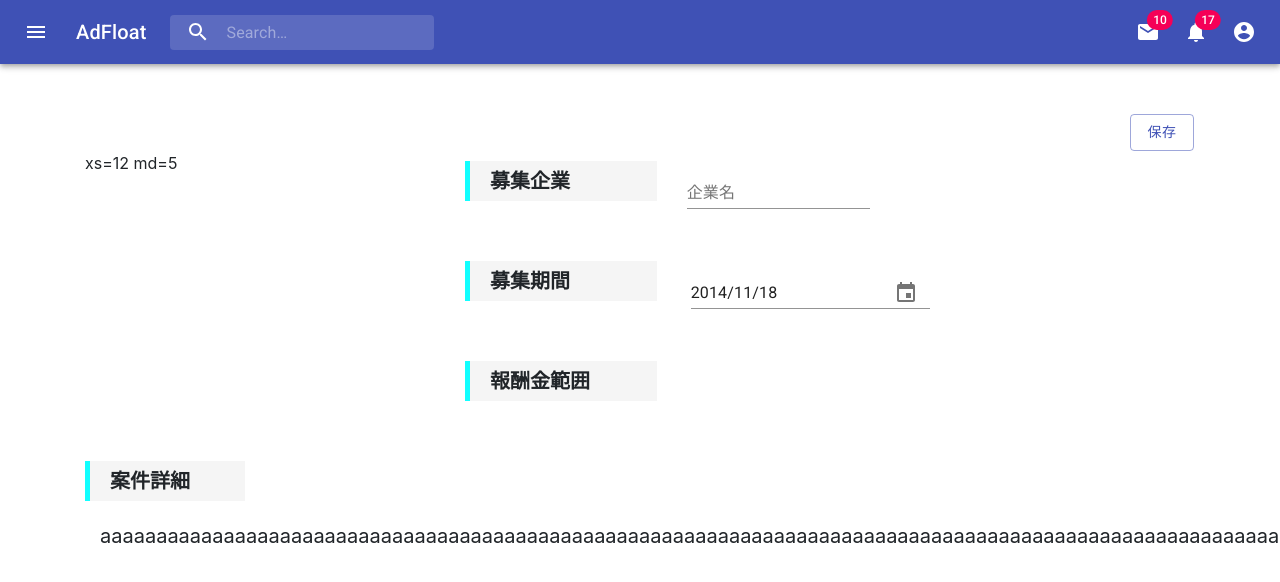
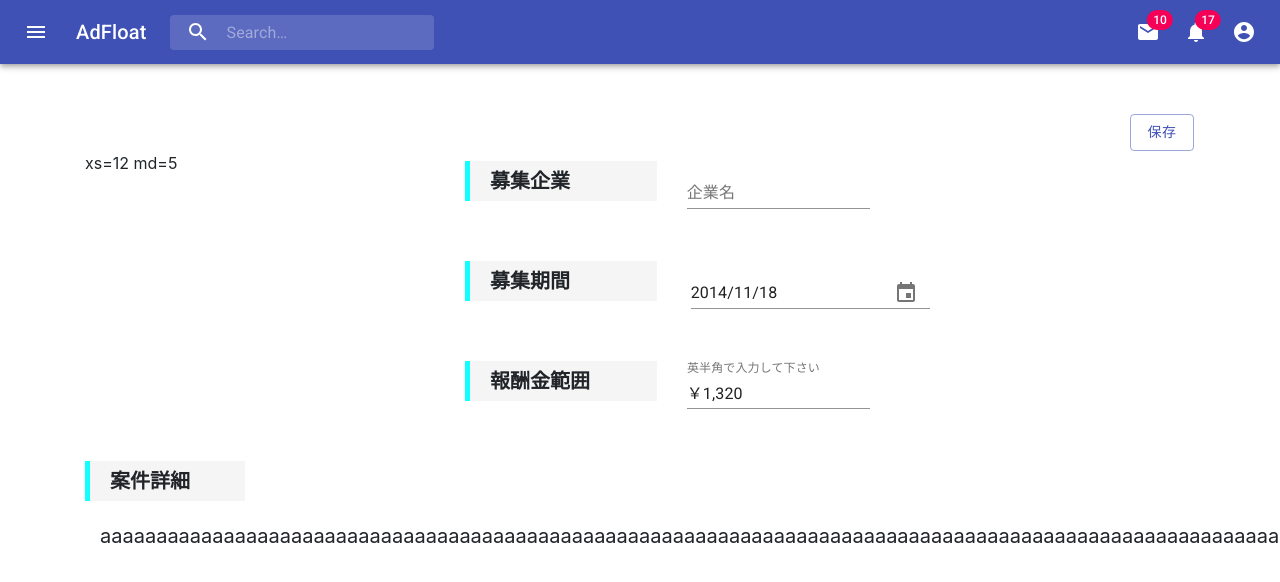
Before and after one commit to awzhak/Ad-float, a React (Create React App) app: page / in a window 1280 px wide. Shown: the top 582 px of the page. Built offline with nearby package versions, Linux system fonts and the light colour scheme.

Commit message:
編集画面進捗80%

```diff
--- a/package.json
+++ b/package.json
@@ -17,6 +17,7 @@
     "react-bootstrap": "^1.0.0-beta.16",
     "react-dom": "^16.12.0",
     "react-icons-kit": "^1.3.1",
+    "react-number-format": "^4.3.1",
     "react-redux": "^7.1.3",
     "react-router-dom": "^5.1.2",
     "react-scripts": "3.2.0",
--- a/src/Components/Personal_Profile_Edit.js
+++ b/src/Components/Personal_Profile_Edit.js
@@ -4,12 +4,48 @@ import {Button,TextField} from '@material-ui/core';
 import DateFnsUtils from '@date-io/date-fns';
 import {MuiPickersUtilsProvider,KeyboardDatePicker} from '@material-ui/pickers';
 import Grid from '@material-ui/core/Grid';
-
+import NumberFormat from 'react-number-format';
+import PropTypes from 'prop-types';
 
 //金額コンポーネント
+function NumberFormatCustom(props) {
+  const { inputRef, onChange, ...other } = props;
 
+  return (
+    <NumberFormat
+      {...other}
+      getInputRef={inputRef}
+      onValueChange={values => {
+        onChange({
+          target: {
+            value: values.value,
+          },
+        });
+      }}
+      thousandSeparator
+      isNumericString
+      prefix="￥"
+    />
+  );
+}
+
+NumberFormatCustom.propTypes = {
+  inputRef: PropTypes.func.isRequired,
+  onChange: PropTypes.func.isRequired,
+};
 
 function Sentence_Edit(){
+  const [values, setValues] = React.useState({
+    textmask: '(1  )    -    ',
+    numberformat: '1320',
+  });
+  const handleChange = name => event => {
+    setValues({
+      ...values,
+      [name]: event.target.value,
+    });
+  };
+
   const [selectedDate, setSelectedDate] = React.useState(new Date('2014-08-18T21:11:54'));
   const handleDateChange = date => {
     setSelectedDate(date);
@@ -75,7 +111,15 @@ function Sentence_Edit(){
               <p className="sen" style={Line_Left}>報酬金範囲</p>
             </Col>
             <Col md={7} style={Line_Right}>
-
+              <TextField
+              label="英半角で入力して下さい"
+              value={values.numberformat}
+              onChange={handleChange('numberformat')}
+              id="formatted-numberformat-input"
+              InputProps={{
+                inputComponent: NumberFormatCustom,
+              }}
+              />
             </Col>
           </Row>
         </Col>
```
Also changed, not shown: 1 other file (tests, documents, lock files or other folders).
